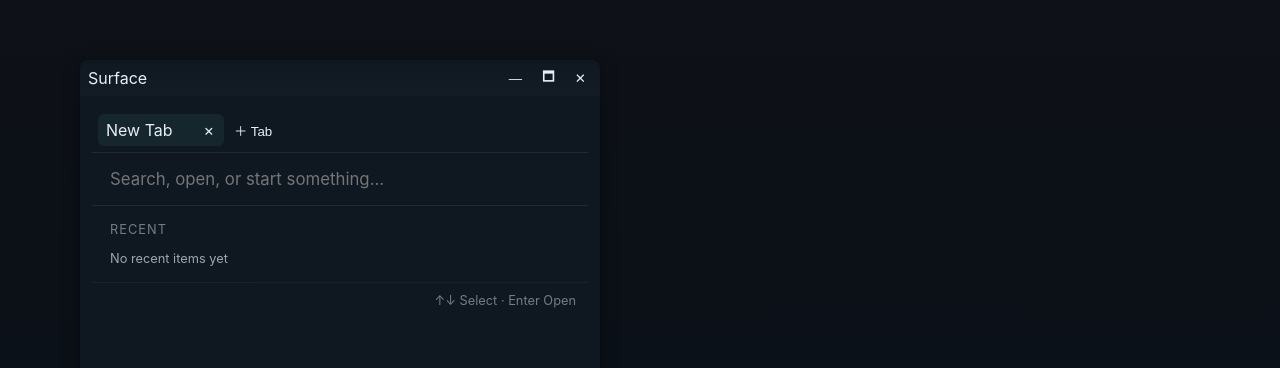
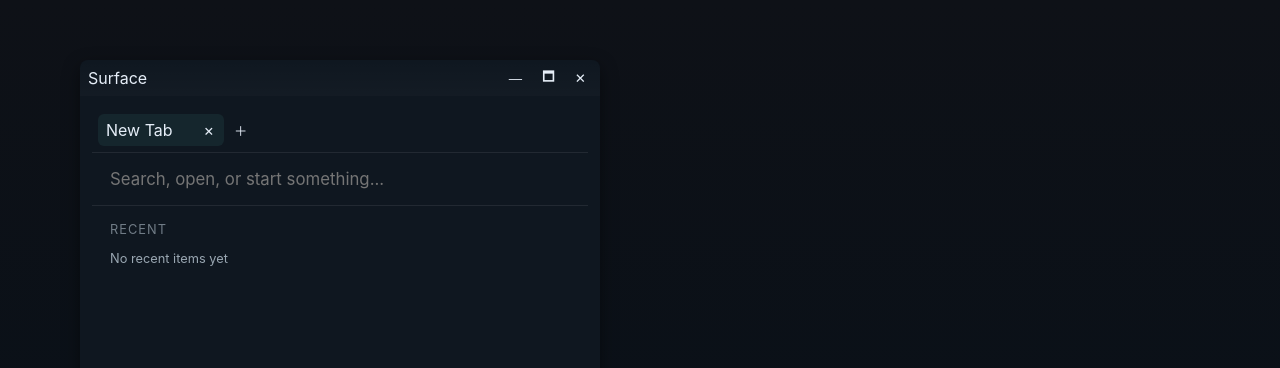
Before and after one commit to Rangdy-Kor/echo-os-web, a React (Vite) app: page / in a window 1280 px wide. Both pictures are taken after a click on the button "＋ Surface". Shown: the top 368 px of the page. Built offline with nearby package versions, Linux system fonts and the light colour scheme.

Commit message:
Refine Surface result labels and tab controls

```diff
--- a/src/index.css
+++ b/src/index.css
@@ -58,9 +58,8 @@
 .universal-surface-result{display:flex;align-items:center;gap:12px;width:100%;padding:10px 12px;border:0;border-radius:6px;background:transparent;color:var(--text);text-align:left;cursor:pointer;font:inherit}
 .universal-surface-result.selected,.universal-surface-result:hover{background:rgba(95,234,212,0.07)}
 .universal-surface-result-type{margin-left:auto;color:var(--muted);font-size:0.7rem;opacity:0.7}
-.universal-surface-section-label,.universal-surface-empty,.universal-surface-hint{padding:10px 12px;color:var(--muted);font-size:0.8rem}
+.universal-surface-section-label,.universal-surface-empty{padding:10px 12px;color:var(--muted);font-size:0.8rem}
 .universal-surface-section-label{padding-bottom:4px;text-transform:uppercase;letter-spacing:0.08em;opacity:0.7}
-.universal-surface-hint{border-top:1px solid rgba(255,255,255,0.06);text-align:right;opacity:0.7}
 .surface-workspace{height:100%;display:flex;flex-direction:column;min-height:0}
 .surface-tabs{display:flex;align-items:center;gap:4px;padding:6px;border-bottom:1px solid rgba(255,255,255,0.08);overflow-x:auto}
 .surface-tab{display:flex;align-items:center;gap:8px;min-width:110px;max-width:190px;padding:6px 8px;border-radius:6px;color:var(--muted);cursor:pointer;background:transparent}
--- a/src/system/Desktop.tsx
+++ b/src/system/Desktop.tsx
@@ -236,7 +236,6 @@
                       onAddTab={()=>addTab(w.id)}
                       onActivateTab={tabId=>activateTab(w.id, tabId)}
                       onCloseTab={tabId=>closeTab(w.id, tabId)}
-                      onTitleChange={wm.setTitle}
                     />
                   : Comp ? <Comp {...appProps} /> : <div className="generic-workspace"><p>What do you want to do?</p></div>}
               </Window>
--- a/src/system/SurfaceWorkspace.tsx
+++ b/src/system/SurfaceWorkspace.tsx
@@ -1,4 +1,4 @@
-import React, { useEffect } from 'react'
+import React from 'react'
 import type { AppDescriptor } from '../apps/registry'
 import { findApp } from '../apps/registry'
 import type { VEntry } from '../vfs/vfs'
@@ -31,21 +31,13 @@
   onAddTab: () => void
   onActivateTab: (tabId: string) => void
   onCloseTab: (tabId: string) => void
-  onTitleChange: (windowId: string, title: string) => void
 }
 
 function tabLabel(tab: SurfaceTab){
   return tab.target.type === 'empty' ? 'New Tab' : tab.target.label
 }
 
-export default function SurfaceWorkspace({ surface, apps, items, recent, onExecute, onOpenItem, onDirectoryChange, onAddTab, onActivateTab, onCloseTab, onTitleChange }: Props){
-  const activeTab = surface.tabs.find(tab=>tab.id === surface.activeTabId) ?? surface.tabs[0]
-  const activeWindowTitle = activeTab?.target.type === 'empty' ? 'Surface' : activeTab?.target.label ?? 'Surface'
-
-  useEffect(()=>{
-    onTitleChange(surface.windowId, activeWindowTitle)
-  }, [activeWindowTitle, onTitleChange, surface.windowId])
-
+export default function SurfaceWorkspace({ surface, apps, items, recent, onExecute, onOpenItem, onDirectoryChange, onAddTab, onActivateTab, onCloseTab }: Props){
   return (
     <div className="surface-workspace">
       <div className="surface-tabs" role="tablist" aria-label="Surface tabs">
@@ -58,7 +50,7 @@
             </div>
           )
         })}
-        <button className="button surface-add-tab" onClick={onAddTab}>＋ Tab</button>
+        <button className="button surface-add-tab" aria-label="New Tab" title="New Tab" onClick={onAddTab}>＋</button>
       </div>
       <div className="surface-tab-content">
         {surface.tabs.map(tab=>{
--- a/src/system/UniversalSurface.tsx
+++ b/src/system/UniversalSurface.tsx
@@ -13,6 +13,13 @@
   recent?: SurfaceResult[]
   active?: boolean
   onExecute: (result: SurfaceResult, mode?: 'current' | 'background-tab') => void
+}
+
+function resultTypeLabel(result: SurfaceResult){
+  if(result.type !== 'Item') return result.type
+  if(result.itemType === 'dir') return 'Folder'
+  if(result.label.toLowerCase().endsWith('.txt')) return 'Text'
+  return 'File'
 }
 
 export default function UniversalSurface({ apps, items, recent = [], active = true, onExecute }: Props){
@@ -82,11 +89,10 @@
               onAuxClick={event=>{ if(event.button === 1){ event.preventDefault(); onExecute(result, 'background-tab') } }}
             >
               <span>{result.label}</span>
-              <span className="universal-surface-result-type">{result.type}</span>
+              <span className="universal-surface-result-type">{resultTypeLabel(result)}</span>
             </button>
           ))}
         </div>
-        <div className="universal-surface-hint">↑↓ Select · Enter Open</div>
       </div>
   )
 }
```
